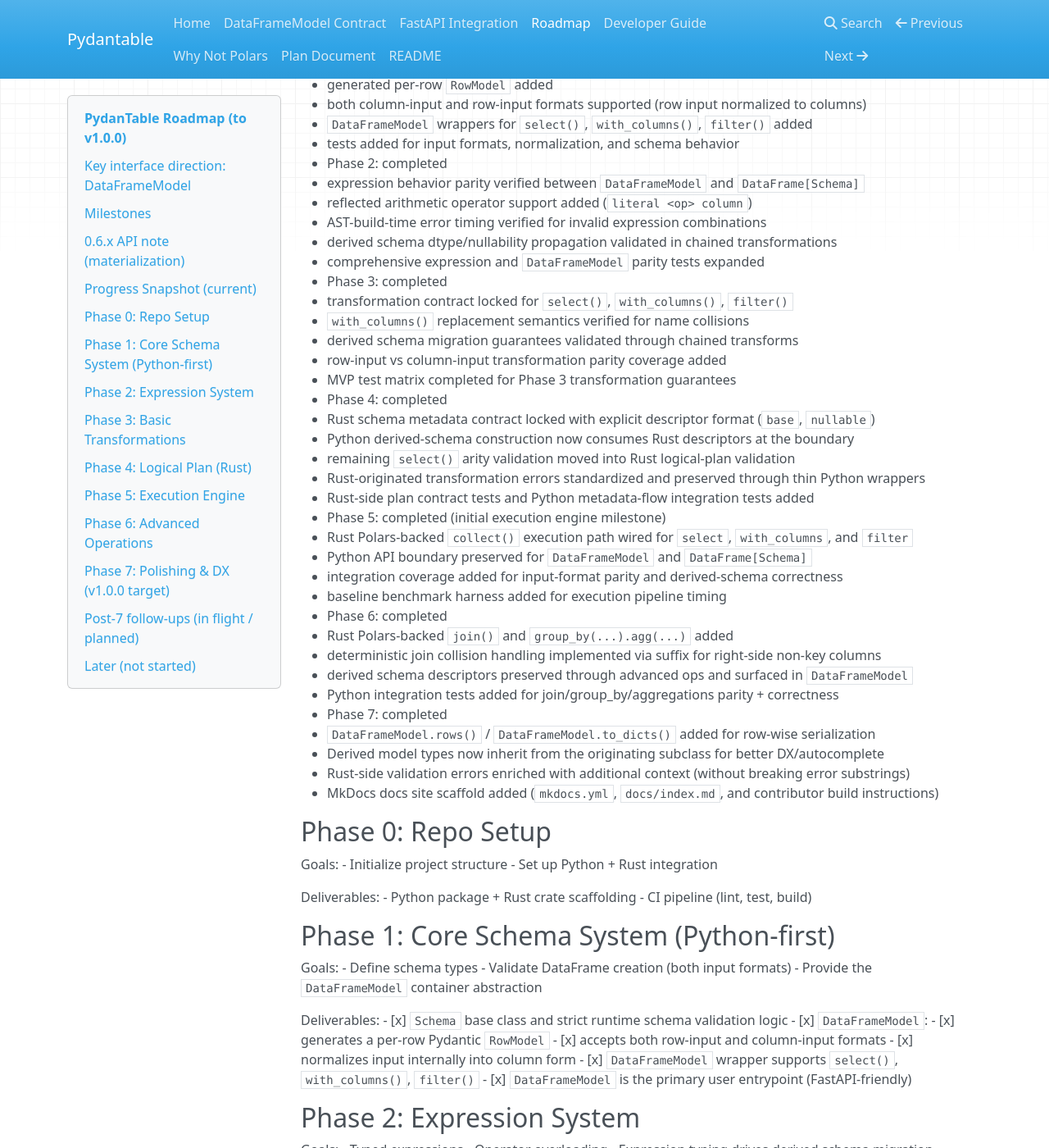
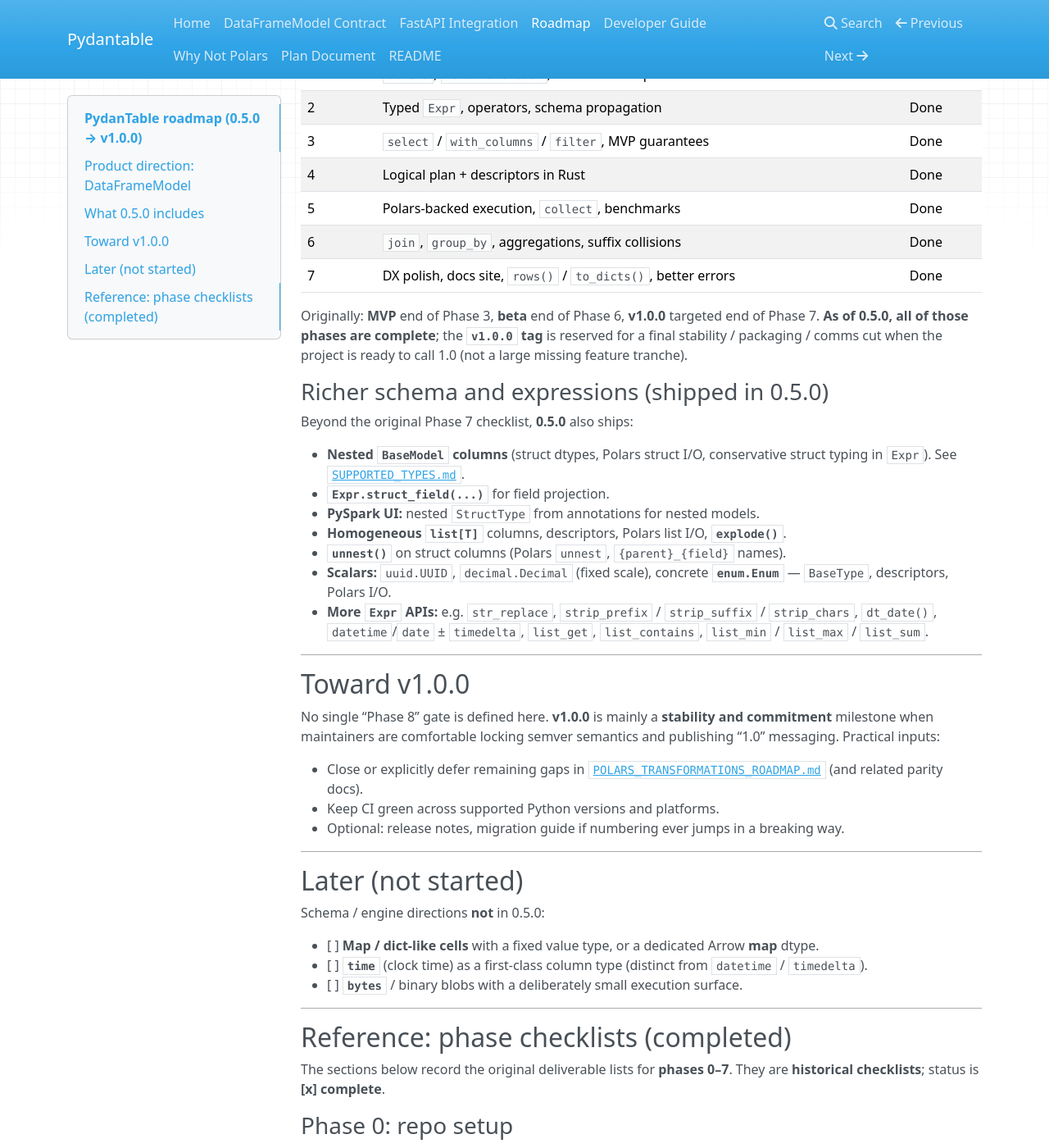
Before and after one commit to eddiethedean/pydantable, an MkDocs documentation site: the page built from docs/ROADMAP.md, in a window 1280 px wide and 1400 px high, scrolled down 957 px. Shown: the whole window at 82% size. Built offline with MkDocs 1.6.1, drawn with Linux system fonts in a browser that asks for light colours; nearby versions of some CDN libraries; some of the changed text lies outside the part shown.

Commit message:
release: 0.5.0 and rewrite roadmap for current release
- Bump Python/Rust package and rust_version to 0.5.0
- Align README and docs with 0.5.x / 0.5.0
- Restructure ROADMAP around shipped 0.5.0 vs v1.0.0 and later backlog

```diff
--- a/docs/ROADMAP.md
+++ b/docs/ROADMAP.md
@@ -1,201 +1,159 @@
-# PydanTable Roadmap (to v1.0.0)
+# PydanTable roadmap (0.5.0 → v1.0.0)
 
-This document tracks implementation phases for `pydantable` from the `0.5.x` era
-through the current **`0.6.x`** line, targeting `v1.0.0`.
+**Current release: `0.5.0`.** This document summarizes what that release includes, how it relates to the original phase plan, and what is still open before calling **`v1.0.0`**.
 
-For detailed method-by-method Polars parity planning, see:
-`docs/POLARS_TRANSFORMATIONS_ROADMAP.md`.
+For Polars-style API parity at the method level, see
+[`POLARS_TRANSFORMATIONS_ROADMAP.md`](POLARS_TRANSFORMATIONS_ROADMAP.md).
 
-## Key interface direction: `DataFrameModel`
+---
 
-The public API is intended to be SQLModel-like:
+## Product direction: `DataFrameModel`
 
-- `DataFrameModel` represents the whole DataFrame and is used as the FastAPI
-  request/response type.
-- From the annotated schema, `DataFrameModel` generates a per-row Pydantic
-  `RowModel` for row-level validation and serialization.
-- `DataFrameModel` instances support both input formats:
-  - column dict: `{"id": [1, 2], "age": [20, 30]}`
-  - row list: `[{"id": 1, "age": 20}, ...]`
-- Transformations always produce new model types (schema migration).
-- `with_columns(...)` uses replacement semantics for name collisions.
+The public API stays **SQLModel-like**:
 
-Spec: `docs/DATAFRAMEMODEL.md`.
+- `DataFrameModel` is the whole-table type for FastAPI and similar stacks.
+- Annotations drive a generated per-row **`RowModel`** for validation and serialization.
+- Inputs: **column dict** (`{"id": [1, 2]}`) or **row list** (`[{"id": 1}, …]`).
+- Every transform returns a **new** model type (schema migration).
+- `with_columns(...)` uses **replacement** semantics when names collide.
 
-## Milestones
+Details: [`DATAFRAMEMODEL.md`](DATAFRAMEMODEL.md).
 
-- MVP: end of Phase 3
-- Beta: end of Phase 6
-- v1.0.0: end of Phase 7
+---
 
-## 0.6.x API note (materialization)
+## What 0.5.0 includes
 
-- **Python `polars` is optional**; core installs use Pydantic + `typing-extensions` only.
-- Default **`collect()`** returns **`list[BaseModel]`** (validated against the current projected schema). Columnar data: **`to_dict()`**. Polars **`DataFrame`**: **`to_polars()`** with the `[polars]` extra.
-- Eager Rust paths from Python use **dict-of-lists** handoff (no Python `import polars` required for normal execution).
+### Execution and materialization
 
-## Progress Snapshot (current)
+- **`polars` on the Python side is optional.** Core installs need Pydantic and `typing-extensions` only.
+- **`collect()`** returns **`list[BaseModel]`** for the current projected schema (validated rows).
+- **`to_dict()`** / **`collect(as_lists=True)`** for columnar **`dict[str, list]`**.
+- **`to_polars()`** when the **`[polars]`** extra is installed.
+- The Rust engine talks to Python via **dict-of-lists**; normal execution does not require `import polars` in user code.
 
-- Phase 0: completed
-- Phase 1: completed
-  - `DataFrameModel` base class added
-  - generated per-row `RowModel` added
-  - both column-input and row-input formats supported (row input normalized to columns)
-  - `DataFrameModel` wrappers for `select()`, `with_columns()`, `filter()` added
-  - tests added for input formats, normalization, and schema behavior
-- Phase 2: completed
-  - expression behavior parity verified between `DataFrameModel` and `DataFrame[Schema]`
-  - reflected arithmetic operator support added (`literal <op> column`)
-  - AST-build-time error timing verified for invalid expression combinations
-  - derived schema dtype/nullability propagation validated in chained transformations
-  - comprehensive expression and `DataFrameModel` parity tests expanded
-- Phase 3: completed
-  - transformation contract locked for `select()`, `with_columns()`, `filter()`
-  - `with_columns()` replacement semantics verified for name collisions
-  - derived schema migration guarantees validated through chained transforms
-  - row-input vs column-input transformation parity coverage added
-  - MVP test matrix completed for Phase 3 transformation guarantees
-- Phase 4: completed
-  - Rust schema metadata contract locked with explicit descriptor format (`base`, `nullable`)
-  - Python derived-schema construction now consumes Rust descriptors at the boundary
-  - remaining `select()` arity validation moved into Rust logical-plan validation
-  - Rust-originated transformation errors standardized and preserved through thin Python wrappers
-  - Rust-side plan contract tests and Python metadata-flow integration tests added
-- Phase 5: completed (initial execution engine milestone)
-  - Rust Polars-backed `collect()` execution path wired for `select`, `with_columns`, and `filter`
-  - Python API boundary preserved for `DataFrameModel` and `DataFrame[Schema]`
-  - integration coverage added for input-format parity and derived-schema correctness
-  - baseline benchmark harness added for execution pipeline timing
-- Phase 6: completed
-  - Rust Polars-backed `join()` and `group_by(...).agg(...)` added
-  - deterministic join collision handling implemented via suffix for right-side non-key columns
-  - derived schema descriptors preserved through advanced ops and surfaced in `DataFrameModel`
-  - Python integration tests added for join/group_by/aggregations parity + correctness
-- Phase 7: completed
-  - `DataFrameModel.rows()` / `DataFrameModel.to_dicts()` added for row-wise serialization
-  - Derived model types now inherit from the originating subclass for better DX/autocomplete
-  - Rust-side validation errors enriched with additional context (without breaking error substrings)
-  - MkDocs docs site scaffold added (`mkdocs.yml`, `docs/index.md`, and contributor build instructions)
+More context: [`EXECUTION.md`](EXECUTION.md).
 
-## Phase 0: Repo Setup
+### Core platform (original phases 0–7)
 
-Goals:
-- Initialize project structure
-- Set up Python + Rust integration
+These milestones are **done** and are what 0.5.0 is built on:
 
-Deliverables:
-- Python package + Rust crate scaffolding
-- CI pipeline (lint, test, build)
+| Phase | Theme | Status |
+|------|--------|--------|
+| 0 | Repo, Python + Rust scaffolding, CI | Done |
+| 1 | `Schema`, `DataFrameModel`, row/column inputs | Done |
+| 2 | Typed `Expr`, operators, schema propagation | Done |
+| 3 | `select` / `with_columns` / `filter`, MVP guarantees | Done |
+| 4 | Logical plan + descriptors in Rust | Done |
+| 5 | Polars-backed execution, `collect`, benchmarks | Done |
+| 6 | `join`, `group_by`, aggregations, suffix collisions | Done |
+| 7 | DX polish, docs site, `rows()` / `to_dicts()`, better errors | Done |
 
-## Phase 1: Core Schema System (Python-first)
+Originally: **MVP** end of Phase 3, **beta** end of Phase 6, **v1.0.0** targeted end of Phase 7. **As of 0.5.0, all of those phases are complete**; the **`v1.0.0` tag** is reserved for a final stability / packaging / comms cut when the project is ready to call 1.0 (not a large missing feature tranche).
 
-Goals:
-- Define schema types
-- Validate DataFrame creation (both input formats)
-- Provide the `DataFrameModel` container abstraction
+### Richer schema and expressions (shipped in 0.5.0)
 
-Deliverables:
-- [x] `Schema` base class and strict runtime schema validation logic
-- [x] `DataFrameModel`:
-  - [x] generates a per-row Pydantic `RowModel`
-  - [x] accepts both row-input and column-input formats
-  - [x] normalizes input internally into column form
-- [x] `DataFrameModel` wrapper supports `select()`, `with_columns()`, `filter()`
-- [x] `DataFrameModel` is the primary user entrypoint (FastAPI-friendly)
+Beyond the original Phase 7 checklist, **0.5.0** also ships:
 
-## Phase 2: Expression System
+- **Nested `BaseModel` columns** (struct dtypes, Polars struct I/O, conservative struct typing in `Expr`). See [`SUPPORTED_TYPES.md`](SUPPORTED_TYPES.md).
+- **`Expr.struct_field(...)`** for field projection.
+- **PySpark UI:** nested `StructType` from annotations for nested models.
+- **Homogeneous `list[T]`** columns, descriptors, Polars list I/O, **`explode()`**.
+- **`unnest()`** on struct columns (Polars `unnest`, `{parent}_{field}` names).
+- **Scalars:** `uuid.UUID`, `decimal.Decimal` (fixed scale), concrete **`enum.Enum`** — `BaseType`, descriptors, Polars I/O.
+- **More `Expr` APIs:** e.g. `str_replace`, `strip_prefix` / `strip_suffix` / `strip_chars`, `dt_date()`, `datetime`/`date` ± `timedelta`, `list_get`, `list_contains`, `list_min` / `list_max` / `list_sum`.
 
-Goals:
-- Typed expressions
-- Operator overloading
-- Expression typing drives derived schema migration
+---
 
-Deliverables:
-- [x] `Expr` class / AST for typed expression building
-- [x] Column references and literals for query building
-- [x] Arithmetic and comparison operators
-- [x] Type inference rules (and nullability propagation)
-- [x] Validation errors when expressions reference non-existent columns
+## Toward v1.0.0
 
-## Phase 3: Basic Transformations
+No single “Phase 8” gate is defined here. **v1.0.0** is mainly a **stability and commitment** milestone when maintainers are comfortable locking semver semantics and publishing “1.0” messaging. Practical inputs:
 
-Goals:
-- Schema-aware transformations
-- Transformations migrate the model type (new derived `DataFrameModel`s)
+- Close or explicitly defer remaining gaps in [`POLARS_TRANSFORMATIONS_ROADMAP.md`](POLARS_TRANSFORMATIONS_ROADMAP.md) (and related parity docs).
+- Keep CI green across supported Python versions and platforms.
+- Optional: release notes, migration guide if numbering ever jumps in a breaking way.
 
-Deliverables:
-- [x] `select()`
-- [x] `with_columns()`
-- [x] `filter()`
-- [x] Schema migration rules:
-  - [x] `select()` produces a projection-derived schema
-  - [x] `with_columns()` produces a schema-derived type with **collision replacement**
-  - [x] `filter()` preserves schema, changes row values
-- [x] Unit tests for:
-  - [x] both input formats
-  - [x] schema propagation through transformations
-  - [x] correct replacement semantics for `with_columns`
-
-## Phase 4: Logical Plan (Rust)
-
-Goals:
-- Move validation and logical plan validation into Rust
-- Keep schema migration metadata aligned with Python-visible `DataFrameModel` types
-
-Deliverables:
-- [x] Rust `Schema` / `Expr` / `LogicalPlan` representation
-- [x] Python -> Rust plan conversion with schema/migration metadata
-- [x] Rust unit tests
-
-## Phase 5: Execution Engine
-
-Goals:
-- Execute queries via Rust Polars
-
-Deliverables:
-- [x] LogicalPlan -> Rust Polars LazyFrame conversion
-- [x] `collect()`
-- [x] Integration tests and performance benchmarks
-- [x] Correctness for both input formats and derived schema results
-
-## Phase 6: Advanced Operations
-
-Goals:
-- Feature completeness
-
-Deliverables:
-- [x] `join()`
-- [x] `group_by()`
-- [x] Aggregations (count, mean, sum)
-- [x] Column collision handling rules extended consistently to advanced ops (join right-side non-keys via `suffix`)
-- [x] Unit + integration tests
-
-## Phase 7: Polishing & DX (v1.0.0 target)
-
-Goals:
-- Developer experience
-- FastAPI integration quality
-
-Deliverables:
-- [x] Improved error messages (schema + expression validation)
-- [x] Better type hints across `DataFrameModel` and derived model types
-- [x] Autocomplete support
-- [x] Documentation site, examples, and tutorials
-- [x] Row-wise materialization helpers (e.g. `rows()` returning `RowModel`s) for
-  response serialization workflows
-
-## Post-7 follow-ups (in flight / planned)
-
-- [x] **Nested Pydantic model columns** (struct dtypes, Polars struct I/O, conservative expression typing, derived-schema identity merge where descriptors match prior annotations). See [`SUPPORTED_TYPES.md`](SUPPORTED_TYPES.md).
-- [x] **Struct field projection** via `Expr.struct_field(...)` (Rust + Polars).
-- [x] **PySpark UI**: `annotation_to_data_type` builds nested `StructType` for nested `BaseModel` columns.
-- [x] **Homogeneous list columns** (`list[T]`) with list dtypes, descriptors, Polars list I/O, and **`explode()`** for list-typed columns.
-- [x] **`unnest()` for struct columns** — promote struct fields to top-level columns (Polars `unnest` with `{parent}_{field}` names); list `explode` remains separate.
-- [x] **Additional scalars** — `uuid.UUID`, `decimal.Decimal` (fixed scale 9), and concrete `enum.Enum` subclasses in `BaseType`, descriptors, and Polars I/O (see [`SUPPORTED_TYPES.md`](SUPPORTED_TYPES.md)).
-- [x] **Extended `Expr` surface** — string helpers (`str_replace`, `strip_prefix` / `strip_suffix` / `strip_chars`), `dt_date()`, `datetime`/`date` ± `timedelta`, and list helpers (`list_get`, `list_contains`, `list_min` / `list_max` / `list_sum`).
+---
 
 ## Later (not started)
 
-- [ ] **Map / dict-like cells** with a fixed value type, or a dedicated Arrow map dtype.
-- [ ] **`time` of day** as a distinct column type (separate from `datetime` / `timedelta`).
-- [ ] **`bytes`** / binary blobs with a minimal execution surface.
+Schema / engine directions **not** in 0.5.0:
+
+- [ ] **Map / dict-like cells** with a fixed value type, or a dedicated Arrow **map** dtype.
+- [ ] **`time`** (clock time) as a first-class column type (distinct from `datetime` / `timedelta`).
+- [ ] **`bytes`** / binary blobs with a deliberately small execution surface.
+
+---
+
+## Reference: phase checklists (completed)
+
+The sections below record the original deliverable lists for **phases 0–7**. They are **historical checklists**; status is **[x] complete**.
+
+### Phase 0: repo setup
+
+Goals: project layout, Python + Rust integration.
+Deliverables: package + crate scaffolding, CI (lint, test, build).
+
+### Phase 1: core schema (Python-first)
+
+Goals: schema types, strict validation, `DataFrameModel` container.
+
+Deliverables:
+
+- [x] `Schema` and strict runtime validation
+- [x] `DataFrameModel` with `RowModel`, row + column input, internal column normalization
+- [x] `select`, `with_columns`, `filter` on `DataFrameModel`
+- [x] `DataFrameModel` as primary entrypoint (FastAPI-oriented)
+
+### Phase 2: expression system
+
+Goals: typed expressions, operators, schema migration driven by expression types.
+
+Deliverables:
+
+- [x] `Expr` / AST, columns and literals, arithmetic and comparisons
+- [x] Inference and nullability rules, errors for bad references
+
+### Phase 3: basic transformations
+
+Goals: schema-aware transforms and migration rules.
+
+Deliverables:
+
+- [x] `select`, `with_columns`, `filter`
+- [x] Projection / replacement / filter semantics as documented
+- [x] Tests for both input formats and schema propagation
+
+### Phase 4: logical plan (Rust)
+
+Goals: validation and plan in Rust; Python types stay aligned with descriptors.
+
+Deliverables:
+
+- [x] Rust `Schema` / `Expr` / `LogicalPlan`, Python → Rust conversion, Rust tests
+
+### Phase 5: execution engine
+
+Goals: run plans via Rust Polars.
+
+Deliverables:
+
+- [x] Plan → LazyFrame, `collect`, integration tests, benchmarks
+
+### Phase 6: advanced operations
+
+Goals: joins and grouped aggregation.
+
+Deliverables:
+
+- [x] `join`, `group_by`, aggregations, suffix rules for join collisions, tests
+
+### Phase 7: polishing and DX (original v1.0 target)
+
+Goals: errors, typing, docs, row helpers.
+
+Deliverables:
+
+- [x] Clearer validation errors
+- [x] Better hints and autocomplete on derived models
+- [x] Docs site and examples
+- [x] `rows()` / `to_dicts()` (and related row-wise helpers)
--- a/pyproject.toml
+++ b/pyproject.toml
@@ -4,7 +4,7 @@
 
 [project]
 name = "pydantable"
-version = "0.6.0"
+version = "0.5.0"
 description = "Strongly-typed DataFrames for Python, powered by Rust."
 readme = "README.md"
 license = { text = "MIT" }
```
Also changed, not shown: README.md (+1 -1 lines), docs/POLARS_TRANSFORMATIONS_ROADMAP.md (+1 -1 lines), docs/index.md (+1 -1 lines), docs/pydantable_readme.md (+2 -2 lines), 3 other files.
